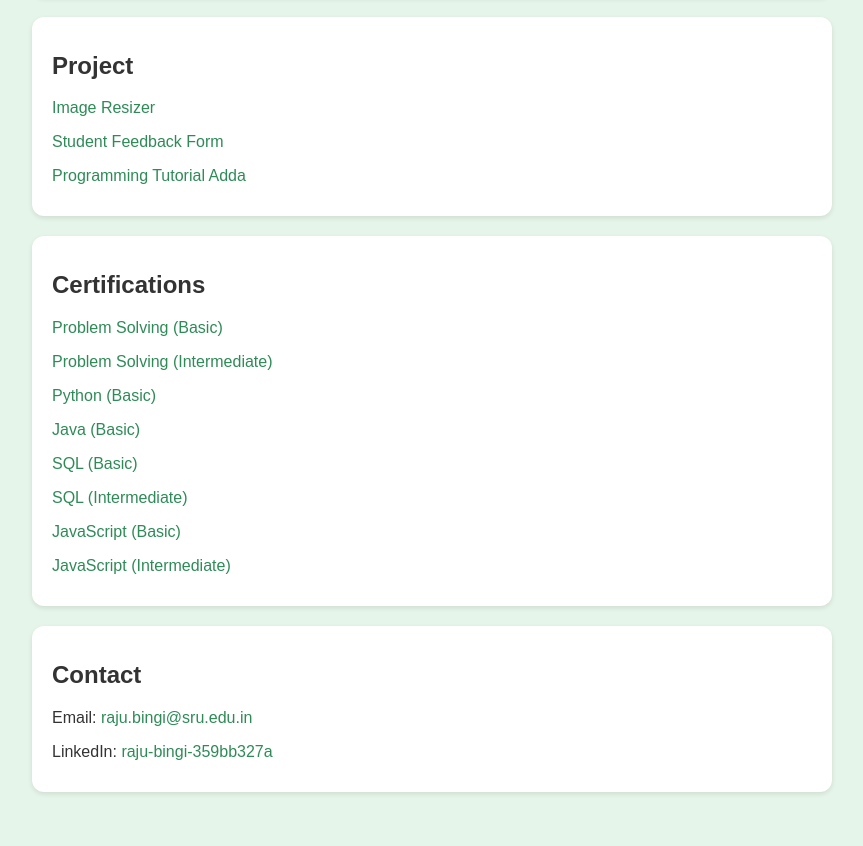
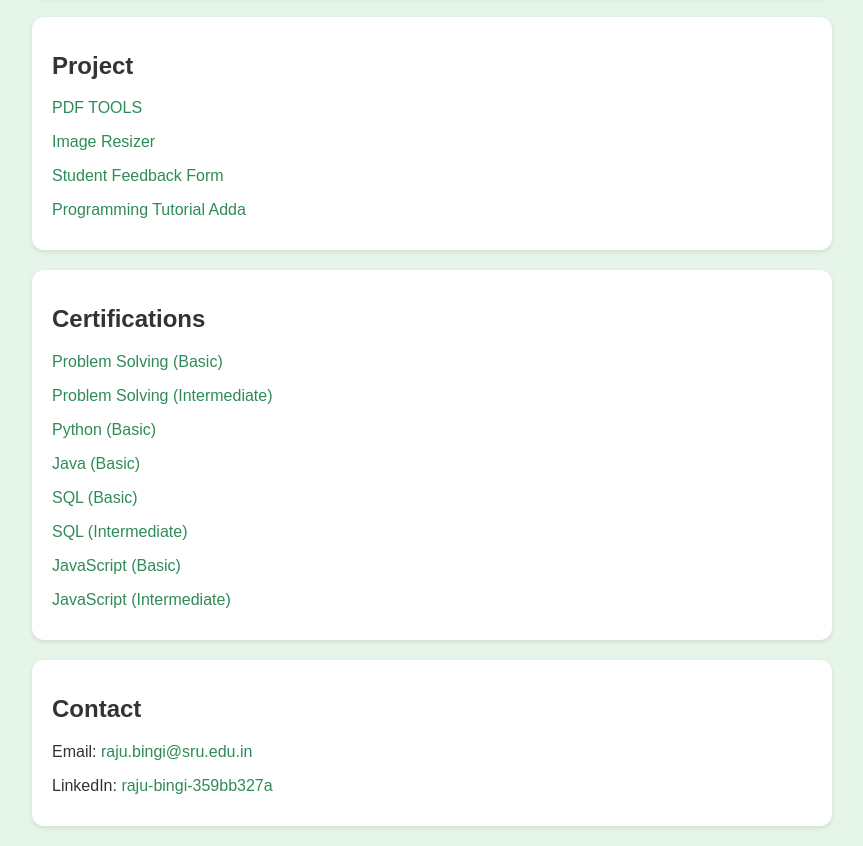
Before and after one commit to rajubhanu/Bingi-Raju, a plain HTML site: page index.html in a window 1280 px wide. Shown: the part 902-1748 px from the top of the page, without its empty margins (208-1071 px from the left). Before the commit the page ends 1714 px from the top, so only its background shows below. Drawn offline with Linux system fonts and the light colour scheme.

Commit message:
index.html

```diff
--- a/index.html
+++ b/index.html
@@ -34,6 +34,7 @@
     </div>
     <div class="projects">
       <h2>Project</h2>
+      <p><a href="https://brmpdf.blogspot.com/" target="_blank">PDF TOOLS</a></p>
       <p><a href="https://imageresizer-ebix.onrender.com/" target="_blank">Image Resizer</a></p>
       <p><a href="https://student-feedback-4pio.onrender.com/" target="_blank">Student Feedback Form</a></p>
       <p><a href="https://rajubhanu.github.io/Programming-Tutorial-Adda/" target="_blank">Programming Tutorial Adda</a></p>
```
